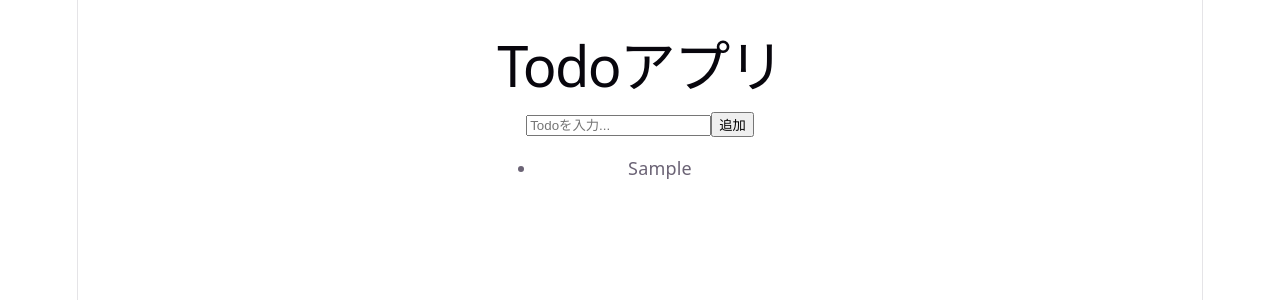
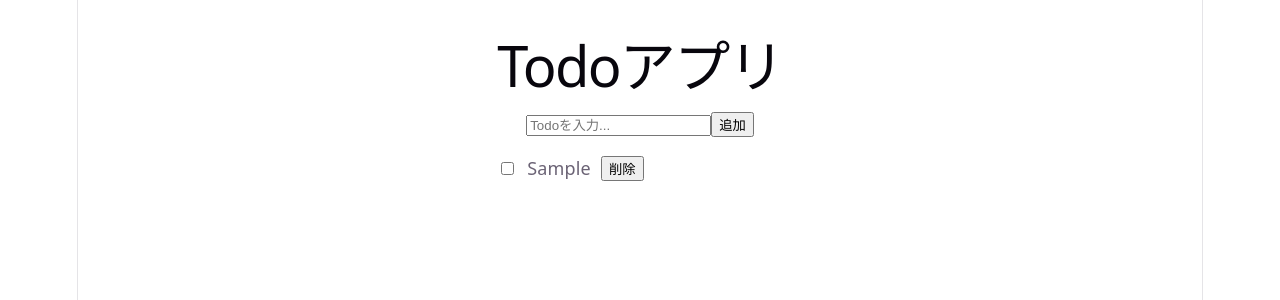
Before and after one commit to m-masukawa/reactToDo, a React (Vite) app: page / in a window 1280 px wide. Both pictures are taken after typing "Sample" into the empty fields and a click on the button "追加". Shown: the top 300 px of the page. Built offline with nearby package versions, Linux system fonts and the light colour scheme.

Commit message:
feat: 管理：完了トグル・削除機能（必須要件完成）

```diff
--- a/src/App.jsx
+++ b/src/App.jsx
@@ -1,25 +1,40 @@
 // src/App.jsx
 import { useState } from "react";
+// 原因②の修正：子コンポーネントを正しくインポートする
 import AddTodoForm from "./components/AddTodoForm";
 import TodoList from "./components/TodoList";
 
 function App() {
+  // 原因①の修正：Todoリストと入力テキストの状態（state）を定義する
   const [todos, setTodos] = useState([]);
   const [inputText, setInputText] = useState("");
 
+  // Todo追加関数
   const handleAddTodo = () => {
-    // 必須要件：空文字の追加防止 (.trim()でスペースのみも弾く)
-    if (inputText.trim() === "") return;
+    if (inputText.trim() === "") return; // 空文字の追加防止
 
     const newTodo = {
-      id: Date.now(), // 簡易的なユニークID
+      id: Date.now(), // ユニークなID
       text: inputText,
       completed: false,
     };
 
-    // stateを直接変更せず、スプレッド演算子で新しい配列を作る
     setTodos([...todos, newTodo]);
-    setInputText(""); // 入力欄のリセット
+    setInputText(""); // 入力欄をリセット
+  };
+
+  // 必須要件：Todo削除 (filterを使用)
+  const handleDeleteTodo = (id) => {
+    setTodos(todos.filter((todo) => todo.id !== id));
+  };
+
+  // 必須要件：Todo完了トグル (mapとスプレッド演算子を使用)
+  const handleToggleTodo = (id) => {
+    setTodos(
+      todos.map((todo) =>
+        todo.id === id ? { ...todo, completed: !todo.completed } : todo
+      )
+    );
   };
 
   return (
@@ -30,8 +45,13 @@ function App() {
         onInputChange={setInputText}
         onAddTodo={handleAddTodo}
       />
-      <TodoList todos={todos} />
+      <TodoList
+        todos={todos}
+        onToggle={handleToggleTodo}
+        onDelete={handleDeleteTodo}
+      />
     </div>
   );
 }
+
 export default App;
--- /dev/null
+++ b/src/components/TodoItem.jsx
@@ -0,0 +1,15 @@
+// ToDo制御してる
+function TodoItem({ todo, onToggle, onDelete }) {
+  return (
+    <li style={{ display: "flex", alignItems: "center", gap: "10px", margin: "5px 0" }}>
+      <input
+        type="checkbox"
+        checked={todo.completed}
+        onChange={() => onToggle(todo.id)}
+      />
+      <span>{todo.text}</span>
+      <button onClick={() => onDelete(todo.id)}>削除</button>
+    </li>
+  );
+}
+export default TodoItem;
--- a/src/components/TodoList.jsx
+++ b/src/components/TodoList.jsx
@@ -1,11 +1,16 @@
 // リスト
-function TodoList({ todos }) {
+import TodoItem from "./TodoItem";
+
+function TodoList({ todos, onToggle, onDelete }) {
   return (
-    <ul>
+    <ul style={{ listStyle: "none", padding: 0 }}>
       {todos.map((todo) => (
-        <li key={todo.id}>
-          {todo.text}
-        </li>
+        <TodoItem
+          key={todo.id}
+          todo={todo}
+          onToggle={onToggle}
+          onDelete={onDelete}
+        />
       ))}
     </ul>
   );
```
